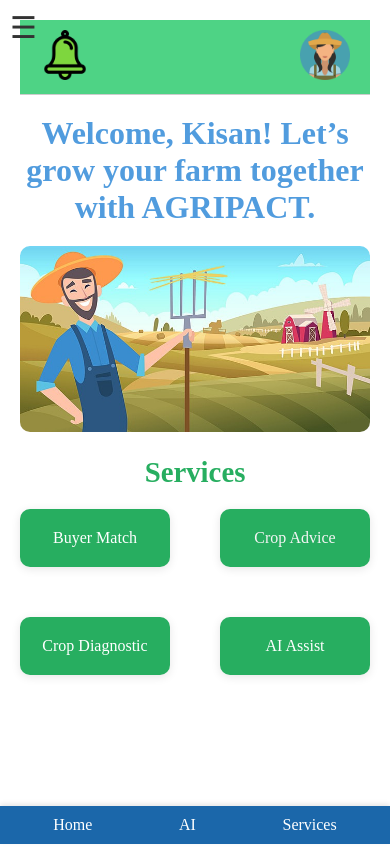
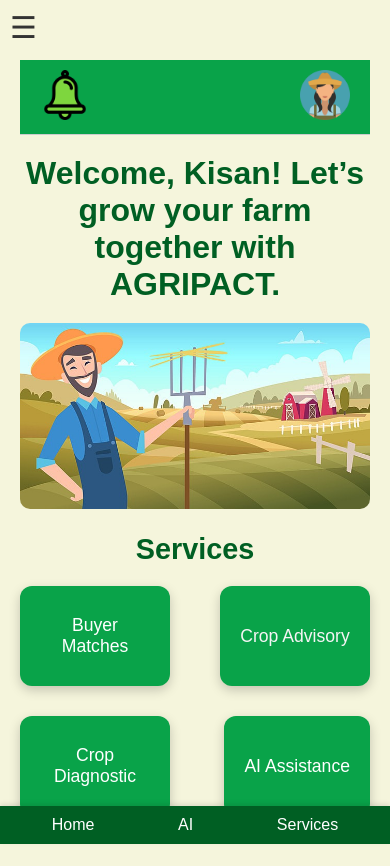
Before and after one commit to aditi5926/SIH2024_R2, a plain HTML site: page Dashboard/dashboard.html in a window 390 px wide. Before the commit the page ends 844 px from the top, so only its background shows below. Drawn offline with Linux system fonts and the light colour scheme.

Commit message:
improved-visuals

```diff
--- a/Dashboard/dashboard.css
+++ b/Dashboard/dashboard.css
@@ -3,16 +3,25 @@
   margin: 0;
   padding: 0;
   box-sizing: border-box;
+  font-family: Arial, sans-serif; /* Consistent font */
+}
+
+/* Body Styling */
+body {
+  background-color: #f5f5dc; /* Light beige background for a farm theme */
+  color: #333; /* Consistent text color */
+  margin: 0;
+  padding: 0;
 }
 
 /* Sidebar Styling */
 .sidebar {
   height: 100%;
-  width: 0; /* Initially hidden */
+  width: 0;
   position: fixed;
   top: 0;
   left: 0;
-  background-color: #519cde;
+  background-color: #97e99b; /* Green for farm-related aesthetic */
   padding-top: 20px;
   overflow-x: hidden;
   transition: 0.3s;
@@ -21,13 +30,13 @@
 .menu-item {
   padding: 15px 25px;
   font-size: 1.2em;
-  color: white;
-  border-bottom: 1px solid #519cde;
+  color: rgb(11, 1, 1);
+  border-bottom: 1px solid #4CAF50;
   cursor: pointer;
 }
 
 .menu-item:hover {
-  background-color: #95c2ea;
+  background-color: #09a349; /* Slightly lighter green for hover effect */
 }
 
 .close-btn {
@@ -53,7 +62,7 @@
 
 /* Main Content */
 .main-content {
-  margin-left: 0; /* Initially no margin since sidebar is hidden */
+  margin-left: 0;
   padding: 20px;
   transition: margin-left 0.3s ease;
 }
@@ -62,7 +71,7 @@
   display: flex;
   justify-content: space-between;
   padding: 10px 20px;
-  background-color: #4ed385;
+  background-color: #09a349; /* Green header for consistency */
   border-bottom: 1px solid #ccc;
 }
 
@@ -75,14 +84,14 @@
 /* Greeting Section */
 .greeting {
   margin: 20px 0;
-  font-size: 1em; /* Adjusted font size */
-  color: #519cde;
-  text-align: center; /* Center text */
+  font-size: 1em;
+  color: #005f23;; /* Green text to match the farm theme */
+  text-align: center;
 }
 
 .greeting img {
   width: 100%;
-  max-width: 500px; /* Adjust as needed */
+  max-width: 500px;
   height: auto;
   border-radius: 10px;
   margin-top: 20px;
@@ -95,45 +104,48 @@
 
 .services-section h2 {
   font-size: 1.8em;
-  color: #27ae60;
+  color: #005f23;; /* Green for headers */
   margin-bottom: 20px;
-  text-align: center; /* Center text */
+  text-align: center;
 }
 
 .service-row {
   display: flex;
   flex-wrap: wrap;
-  gap: 50px;
-  justify-content: center; /* Center content */
-  margin-bottom: 50px;
-
+  gap: 20px;
+  justify-content: center;
+  margin-bottom: 30px;
 }
 
 .feature-card {
-  background-color: #27ae60;
+  background-color: #09a349; /* Green background */
   color: white;
-  padding: 20px;
+  padding: 20px; /* Increase padding for a more spacious look */
   text-align: center;
-  border-radius: 10px;
-  width: 150px;
-  box-shadow: 0 2px 10px rgba(0, 0, 0, 0.1);
-  font-size: 1em; /* Adjusted font size */
+  border-radius: 12px; /* Slightly larger border radius for a modern look */
+  width: 200px; /* Increased width for better readability */
+  height: 100px; /* Increased height to accommodate content */
+  box-shadow: 0 4px 12px rgba(0, 0, 0, 0.2); /* Softer, larger shadow */
+  font-size: 1.1em; /* Slightly larger font size */
   cursor: pointer;
-  transition: background-color 0.3s ease;
-
-
+  transition: background-color 0.3s ease, transform 0.3s ease; /* Add transition for scaling effect */
+  display: flex;
+  align-items: center;
+  justify-content: center;
 }
 
 .feature-card:hover {
-  background-color: #2ecc71;
+  background-color: #2ecc71; /* Lighter green on hover */
+  transform: scale(1.05); /* Slight scale effect on hover */
 }
+
 
 /* Footer Styling */
 .footer {
   display: flex;
   justify-content: space-around;
   align-items: center;
-  background-color:#1b67aa;
+  background-color: #005f23;;
   color: white;
   padding: 10px;
   position: fixed;
@@ -148,15 +160,42 @@
 }
 
 .footer-item:hover {
-  color: #2ecc71;
+  color: #f1ee31;
 }
 
+/* Mobile View - Improved button alignment */
 @media (max-width: 720px) {
   .service-row {
     flex-direction: row;
+    justify-content: space-between;
   }
 
   .feature-card {
-    flex: 1 1 calc(33.333% - 10px); /* Three divs per row */
+    flex: 1 1 calc(50% - 10px);
+    width: 100%;
+    max-width: 150px;
+  }
+
+  .greeting img {
+    max-width: 100%;
   }
 }
+
+/* Hamburger Menu Styling */
+.hamburger-menu {
+  font-size: 30px;
+  cursor: pointer;
+  position: fixed;
+  top: 10px;
+  left: 10px;
+  color: #333;
+  z-index: 100;
+}
+
+/* Main Content */
+.main-content {
+  margin-left: 0;
+  padding: 20px;
+  transition: margin-left 0.3s ease;
+  padding-top: 60px;
+}
--- a/Dashboard/dashboard.html
+++ b/Dashboard/dashboard.html
@@ -42,13 +42,13 @@
         <div class="services-section">
             <h2>Services</h2>
             <div class="service-row">
-                <a style="color: white; text-decoration: none;"  href="../buyer/buy.html"><div class="feature-card">Buyer Match</div></a>
-                <div class="feature-card"><a style="color: whitesmoke; text-decoration: none;" href="../Crop Advice/crop.html">Crop Advice</a></div>
+                <a style="color: white; text-decoration: none;"  href="../buyer/buy.html"><div class="feature-card">Buyer Matches</div></a>
+                <div class="feature-card"><a style="color: whitesmoke; text-decoration: none;" href="../Crop Advice/crop.html">Crop Advisory</a></div>
 
             </div>
             <div class="service-row">
                 <div class="feature-card">Crop Diagnostic</div>
-                <a style="color: white; text-decoration: none;" href="../assist/assist.html"><div class="feature-card">AI Assist</div></a>
+                <a style="color: white; text-decoration: none;" href="../assist/assist.html"><div class="feature-card">AI Assistance</div></a>
             </div>
         </div>
     </div>
--- a/Profile/prof.css
+++ b/Profile/prof.css
@@ -1,7 +1,7 @@
 body {
   margin: 0;
   font-family: Arial, sans-serif;
-  background-color: #f4f4f4;
+  background-color: #f5f5dc;
   display: flex;
   flex-direction: column;
   align-items: center;
@@ -10,7 +10,7 @@
 .top-bar {
   width: 100%;
   height: 60px;
-  background-color: #4ed385;
+  background-color: #09a349;
   display: flex;
   justify-content: space-between;
   align-items: center;
@@ -39,7 +39,7 @@
 }
 
 .profile-info {
-  background-color: #ffffff;
+  background-color: #97e99b;
   border-radius: 10px;
   padding: 20px;
   box-shadow: 0 4px 10px rgba(0, 0, 0, 0.2);
@@ -49,7 +49,7 @@
 
 .profile-info:hover {
   transform: translateY(-10px);
-  box-shadow: 0 6px 15px rgba(0, 0, 0, 0.3);
+  box-shadow: 0 6px 15px rgba(178, 183, 38, 0.3);
 }
 
 .profile-image {
@@ -63,12 +63,12 @@
 .user-name {
   margin: 0;
   font-size: 1.2em;
-  color: #51cdef;
+  color: #00000d;
 }
 
 .user-email {
   margin: 0;
-  color: #555;
+  color: #0f0101;
 }
 
 .options {
@@ -78,7 +78,7 @@
 }
 
 .option {
-  background-color: #ffffff;
+  background-color: #97e99b;
   border: 1px solid #ddd;
   border-radius: 5px;
   padding: 15px;
@@ -91,8 +91,8 @@
 
 .option:hover {
   transform: translateY(-5px);
-  box-shadow: 0 6px 12px rgba(0, 0, 0, 0.3);
-  background-color: #e6f7ff;
+  box-shadow: 0 6px 15px rgba(178, 183, 38, 0.3);
+  background-color: #09a349;
 }
 
 /* Media Query for Infinix Hot 30i */
--- a/buyer/buy.css
+++ b/buyer/buy.css
@@ -6,7 +6,7 @@
   }
 
   body {
-    background-color: #f5f5dc;
+    background-color: #eedb9da4;;
     color: #333;
     margin: 0;
     padding: 0;
@@ -14,7 +14,7 @@
 
   /* Header */
   header {
-    background-color: #005f23;
+    background-color: #09a349;
     color: white;
     padding: 10px;
     text-align: center;
@@ -23,7 +23,7 @@
   /* Search Section */
   #search-section {
     padding: 20px;
-    background-color: #e7c883;
+    background-color: #eedb9da4;
   }
 
   .search-bar {
@@ -33,7 +33,7 @@
   #search {
     padding: 10px;
     width: 100%;
-    max-width: 600px;  /* Limit max width on larger screens */
+    max-width: 600px; /* Limit max width on larger screens */
     border: none;
     border-radius: 5px;
     font-size: 16px;
@@ -42,7 +42,7 @@
   .filters {
     margin-top: 20px;
     padding: 15px;
-    background-color: #d4a373;
+    background-color: #97e99b;
     border-radius: 10px;
   }
 
@@ -52,12 +52,15 @@
     justify-content: space-between;
   }
 
-.filters label, .filters select, .filters input {
+  .filters label,
+  .filters select,
+  .filters input {
     margin-bottom: 10px;
-    flex: 1 1 100%;  /* Full width on mobile */
+    flex: 1 1 100%; /* Full width on mobile */
   }
 
-input[type="text"], select {
+  input[type="text"],
+  select {
     padding: 10px;
     font-size: 16px;
     width: 100%;
@@ -88,7 +91,7 @@
   }
 
   .buyer-card {
-    background-color: #d9d9d9;
+    background-color: #eedb9da4;
     border-radius: 10px;
     padding: 15px;
     width: 100%;
@@ -102,7 +105,7 @@
     border-radius: 50%;
     width: 80px;
     height: 80px;
-    margin-bottom: 15px;  /* Adjust margin */
+    margin-bottom: 15px; /* Adjust margin */
   }
 
   .buyer-info {
@@ -126,7 +129,7 @@
 
   /* Recommendations Section */
   #recommendations {
-    background-color: #e7c883;
+    background-color: #eedb9da4;
     padding: 20px;
   }
 
@@ -137,7 +140,7 @@
   }
 
   .recommendation-card {
-    background-color: #f2f2f2;
+    background-color: #f5f5dc;
     padding: 15px;
     border-radius: 10px;
     width: 100%;
@@ -168,7 +171,9 @@
       flex-direction: row; /* Side by side on larger screens */
     }
 
-    .filters label, .filters select, .filters input {
+    .filters label,
+    .filters select,
+    .filters input {
       flex: 1 1 calc(30% - 10px); /* 3 items per row */
     }
 
@@ -195,7 +200,7 @@
   /* Add CSS for new buttons */
   button {
     background-color: #28a745;
-    color: white;
+    color: rgb(227, 227, 227);
     padding: 8px 15px;
     border: none;
     border-radius: 5px;
@@ -211,7 +216,7 @@
   }
 
   .buyer-card {
-    background-color: #d9d9d9;
+    background-color: #f5f5dc;
     border-radius: 10px;
     padding: 15px;
     width: 100%;
@@ -221,6 +226,6 @@
     flex-direction: column;
   }
 
-.pay{
+  .pay {
     background-color: rgba(35, 79, 241, 0.765);
   }
--- a/login/login.css
+++ b/login/login.css
@@ -1,6 +1,6 @@
 body {
     font-family: Arial, sans-serif;
-    background-color: #f2f2f2;
+    background-color: #fff;
     margin: 0;
     padding: 0;
     display: flex;
@@ -13,7 +13,7 @@
     width: 90%;
     max-width: 400px;
     padding: 20px;
-    background-color: #fff;
+    background-color: #f5f5dc;
     border-radius: 5px;
     box-shadow: 0 2px 5px rgba(0, 0, 0, 0.1);
     margin: 0 auto;
--- a/signup/signup.css
+++ b/signup/signup.css
@@ -1,6 +1,6 @@
 body {
-     font-family: 'Poppins', Arial, sans-serif;
-     background:#f2f2f2;
+  font-family: "Poppins", Arial, sans-serif;
+  background: #f5f5dc;
   margin: 0;
   padding: 0;
   display: flex;
@@ -12,11 +12,11 @@
 .container {
   width: 90%;
   max-width: 400px;
-     padding: 25px;
-     background-color: #fff;
+  padding: 30px;
+  background-color: #f5f5dc;
   border-radius: 15px;
   box-shadow: 0 10px 30px rgba(0, 0, 0, 0.1);
-     margin: 0 auto;
+  margin: 10 auto;
   transition: all 0.3s ease;
 }
 
@@ -48,21 +48,24 @@
 input[type="text"],
 input[type="email"],
 input[type="password"],
- input[type="tel"] {  /* Added tel here */
+input[type="tel"] {
+  /* Added tel here */
   padding: 12px;
   margin-bottom: 20px;
+  margin-right: 5px;
   border: 1px solid #ddd;
   border-radius: 5px;
   font-size: 16px;
   transition: border 0.3s ease;
   outline: none;
-     width: 100%;  /* Ensure input stretches across width */
+  width: 100%; /* Ensure input stretches across width */
 }
 
 input[type="text"]:focus,
 input[type="email"]:focus,
 input[type="password"]:focus,
- input[type="tel"]:focus {  /* Added tel here */
+input[type="tel"]:focus {
+  /* Added tel here */
   border-color: #28a745;
 }
 
```
Also changed, not shown: login/login.js (+22 -15 lines), signup/signup.js (+18 -2 lines), README.md (added), buyer/buy.js (indentation only). Lines whose indentation alone changed are shown as unchanged.
